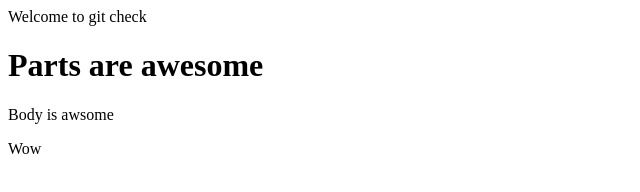
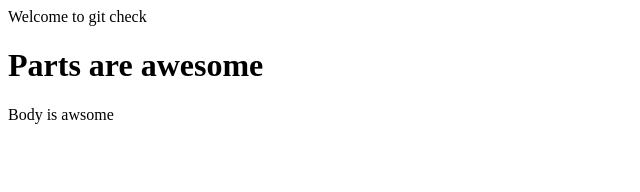
Before and after one commit to snehanshu1985/gitProject, a plain HTML site: page index.html in a window 1280 px wide. Shown: the full height of the page, 0-640 px from the left. Drawn offline with Linux system fonts and the light colour scheme.

Commit message:
Revert "Adding para to index.html"
This reverts commit fb84444924d719a705ef1ef87e6c49cb900708cc.

```diff
--- a/index.html
+++ b/index.html
@@ -1,4 +1,3 @@
 <head>Welcome to git check</head>
 <h1>Parts are awesome</h1>
 <body>Body is awsome</body>
-<p>Wow</p>
```
